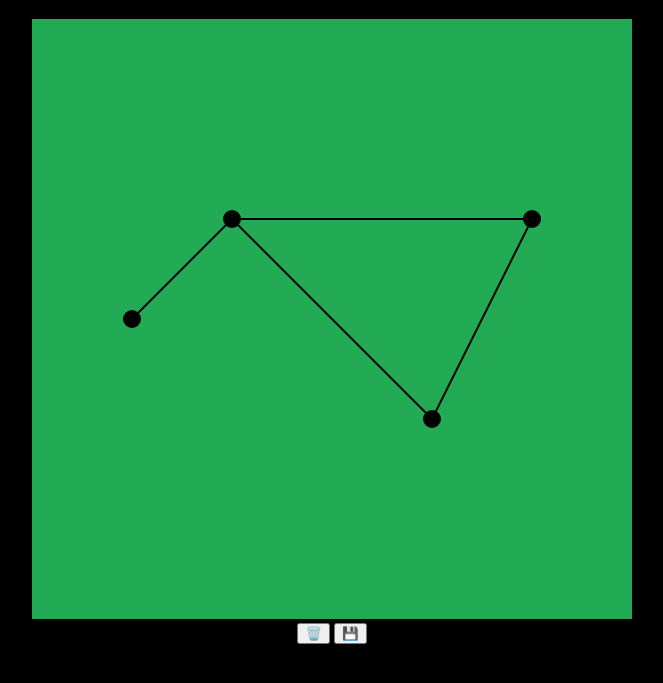
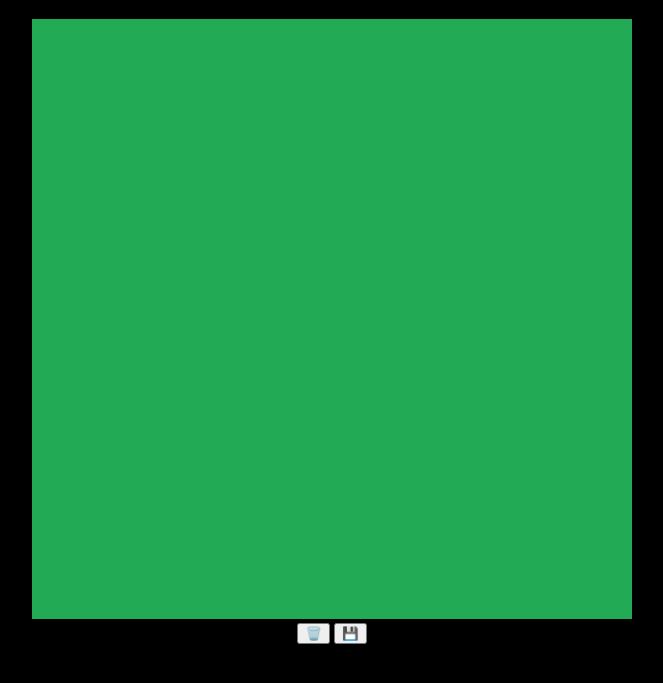
Before and after one commit to Leon-9982/project-car, a plain HTML site: page index.html in a window 1280 px wide. Both pictures are taken after a click on the button "🗑️". Shown: the part 61-744 px from the top of the page, without its empty margins (308-971 px from the left). Drawn offline with Linux system fonts and the light colour scheme.

Commit message:
Actually working storage omgmgomomgomg

```diff
--- a/index.html
+++ b/index.html
@@ -25,20 +25,13 @@
         myCanvas.width = 600;
         myCanvas.height = 600;
 
-        const ctx = myCanvas.getContext("2d")
+        const ctx = myCanvas.getContext("2d");
 
-        const p1 = new Point(200, 200);
-        const p2 = new Point(500, 200);
-        const p3 = new Point(400, 400);
-        const p4 = new Point(100, 300);
-
-        const s1 = new Segment(p1, p2)
-        const s2 = new Segment(p1, p3)
-        const s3 = new Segment(p1, p4)
-        const s4 = new Segment(p2, p3)
-
-
-        const graph = new Graph([p1, p2, p3, p4], [s1, s2, s3, s4]);
+        const graphString = localStorage.getItem("graph");
+        const graphInfo = graphString ? JSON.parse(graphString) : null;
+        const graph = graphInfo
+            ? Graph.load(graphInfo)
+            : new Graph();
         const viewport = new Viewport(myCanvas);
         const graphEditor = new GraphEditor(viewport, graph)
 
@@ -49,6 +42,14 @@
             graphEditor.display();
             requestAnimationFrame(animate);
         }
+
+        function dispose() {
+            graphEditor.dispose();
+        }
+
+        function save() {
+            localStorage.setItem("graph", JSON.stringify(graph));
+        }
     </script>
 
 </body>
--- a/js/graphEditor.js
+++ b/js/graphEditor.js
@@ -64,6 +64,12 @@ class GraphEditor {
     }
   }
 
+  dispose() {
+    this.graph.dispose();
+    this.selected = null;
+    this.hovered = null;
+  }
+
   display() {
     this.graph.draw(this.ctx);
     if (this.hovered) {
--- a/js/math/graph.js
+++ b/js/math/graph.js
@@ -2,6 +2,15 @@ class Graph {
     constructor(points = [], segments = []) {
         this.points = points;
         this.segments = segments;
+    }
+
+    static load(info) {
+        const points = info.points.map((i) => new Point(i.x, i.y));
+        const segments = info.segments.map((i) => new Segment(
+            points.find((p) => p.equals(i.p1)),
+            points.find((p) => p.equals(i.p2))
+        ))
+        return new Graph(points, segments)
     }
 
     addPoint(point) {
```
